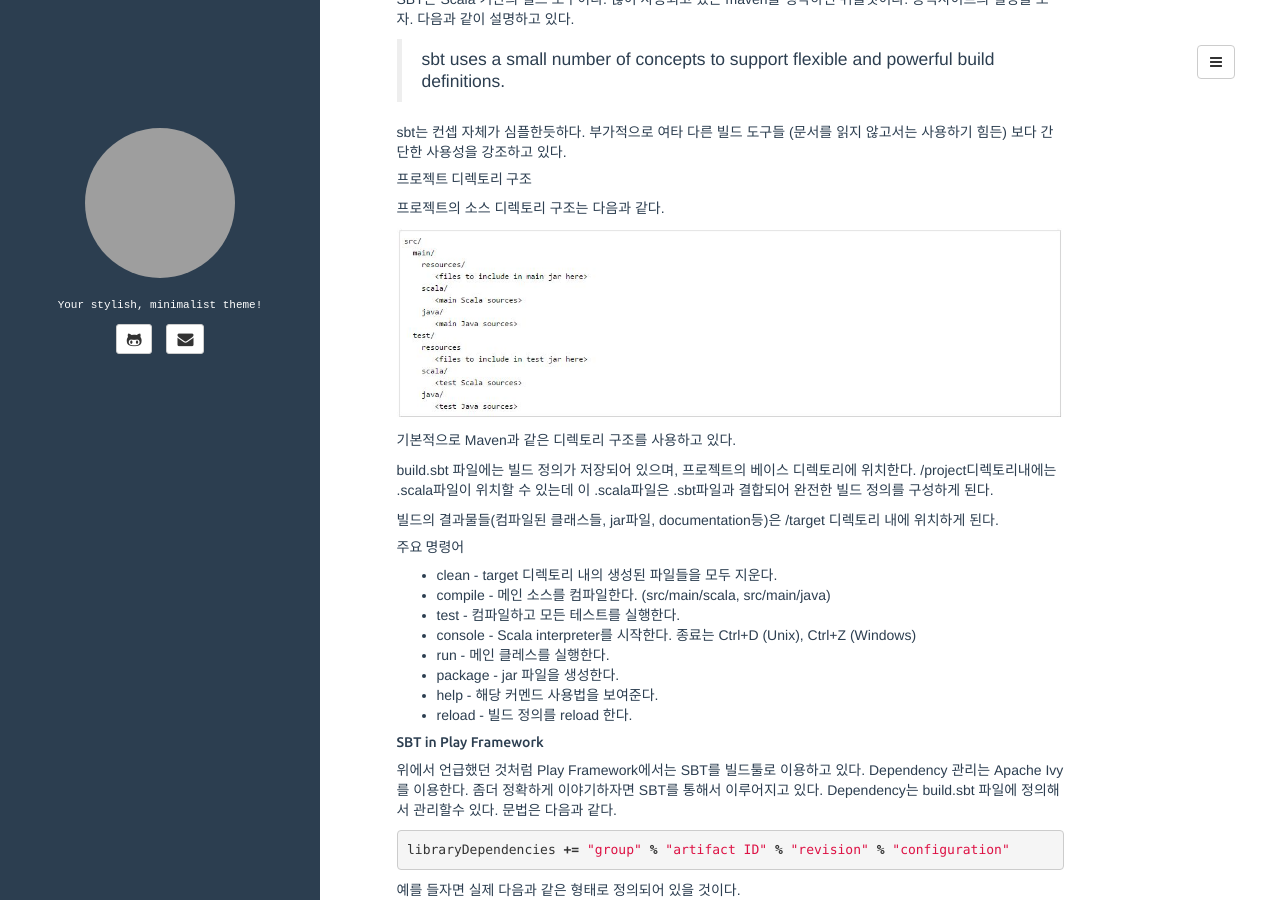
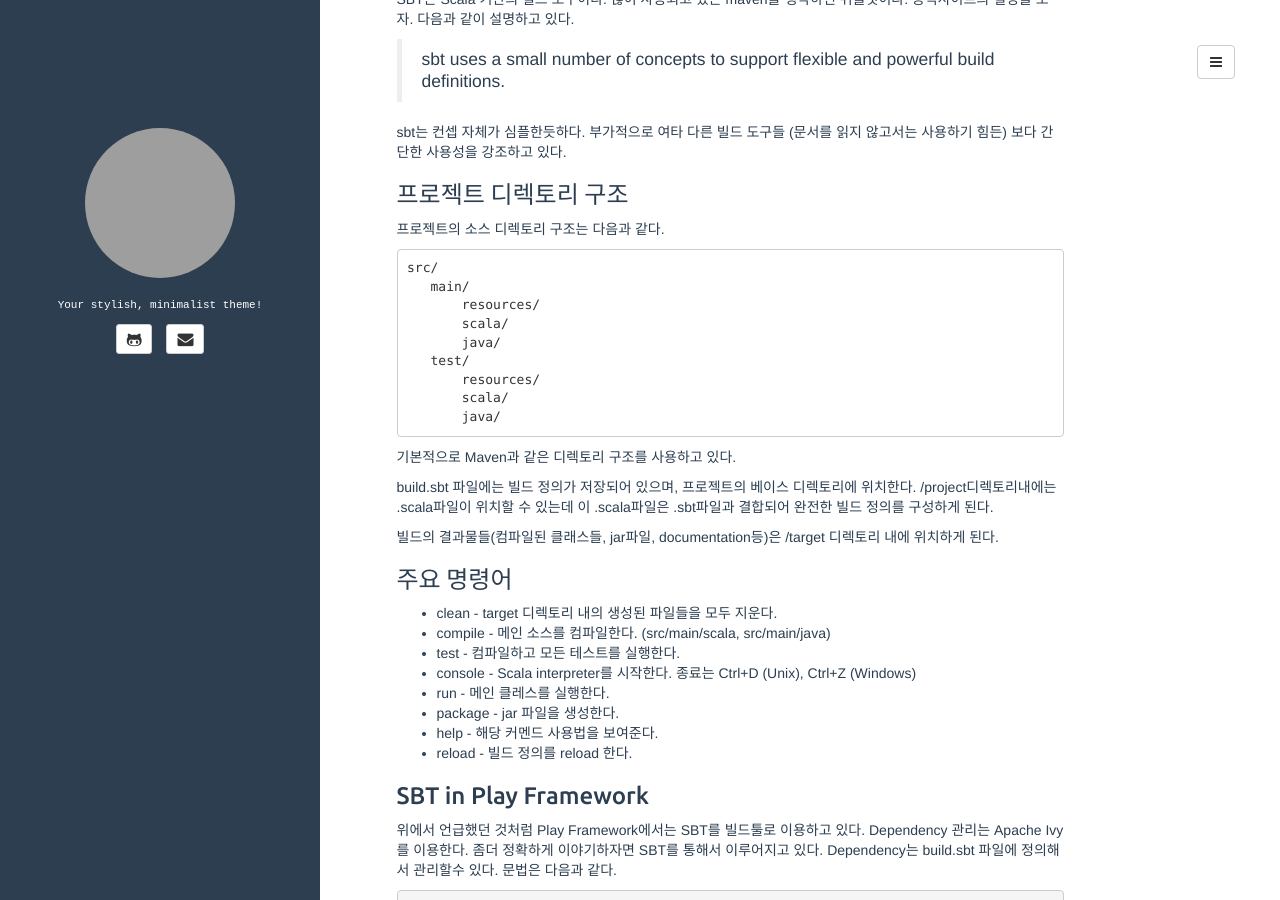
Before and after one commit to keonwookim/keonwookim.github.com, a Jekyll site: the page built from _posts/2015-04-12-play-framework-for-java-part1.md, in a window 1280 px wide and 900 px high, scrolled down 724 px. Built offline with Jekyll 4.4.1, drawn with Linux system fonts in a browser that asks for light colours; grey boxes are pictures that could not be loaded.

Commit message:
modify content

```diff
--- a/_posts/2015-04-12-play-framework-for-java-part1.md
+++ b/_posts/2015-04-12-play-framework-for-java-part1.md
@@ -20,14 +20,25 @@ Play Framework는 JAVA의 경량 웹 애플리케이션 프레임워크이다. P
 
 ## SBT
 SBT는 Scala 기반의 빌드 도구이다. 많이 사용되고 있는 maven을 생각하면 쉬울것이다. 공식사이트의 설명을 보자. 다음과 같이 설명하고 있다.
+
 > sbt uses a small number of concepts to support flexible and powerful build definitions.
 
 sbt는 컨셉 자체가 심플한듯하다. 부가적으로 여타 다른 빌드 도구들 (문서를 읽지 않고서는 사용하기 힘든) 보다 간단한 사용성을 강조하고 있다.
 
-##### 프로젝트 디렉토리 구조
+### 프로젝트 디렉토리 구조
+
 프로젝트의 소스 디렉토리 구조는 다음과 같다.
 
-![디렉토리 구조]({{ E:\github_blog\keonwookim.github.com\assets\project_structure.jpg }}/assets/project_structure.jpg)
+    src/
+       main/
+           resources/
+           scala/
+           java/
+       test/
+           resources/
+           scala/
+           java/
+
 
 기본적으로 Maven과 같은 디렉토리 구조를 사용하고 있다.
 
@@ -35,7 +46,7 @@ build.sbt 파일에는 빌드 정의가 저장되어 있으며, 프로젝트의
 
 빌드의 결과물들(컴파일된 클래스들, jar파일, documentation등)은 /target 디렉토리 내에 위치하게 된다.
 
-##### 주요 명령어
+### 주요 명령어
 * clean - target 디렉토리 내의 생성된 파일들을 모두 지운다.
 * compile - 메인 소스를 컴파일한다. (src/main/scala, src/main/java)
 * test - 컴파일하고 모든 테스트를 실행한다.
@@ -45,7 +56,7 @@ build.sbt 파일에는 빌드 정의가 저장되어 있으며, 프로젝트의
 * help - 해당 커멘드 사용법을 보여준다.
 * reload - 빌드 정의를 reload 한다.
 
-##### SBT in Play Framework
+### SBT in Play Framework
 위에서 언급했던 것처럼 Play Framework에서는 SBT를 빌드툴로 이용하고 있다. Dependency 관리는 Apache Ivy를 이용한다. 좀더 정확하게 이야기하자면 SBT를 통해서 이루어지고 있다. Dependency는 build.sbt 파일에 정의해서 관리할수 있다. 문법은 다음과 같다.
 
 {% highlight scala %}
```
